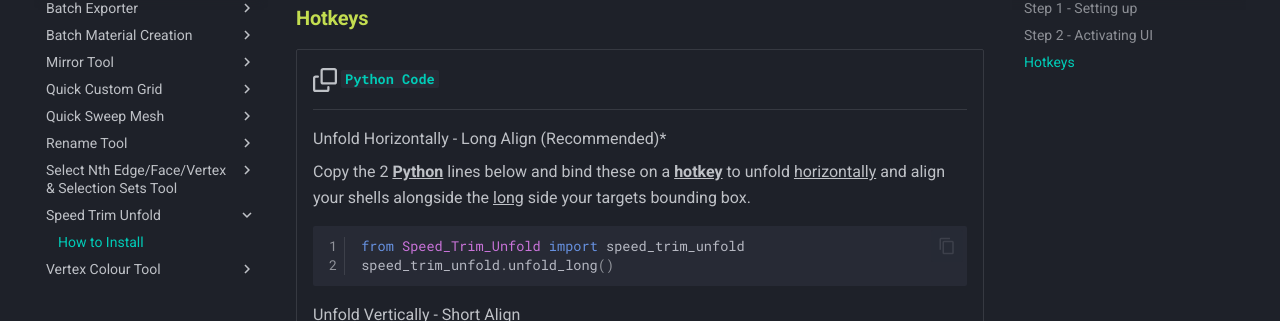
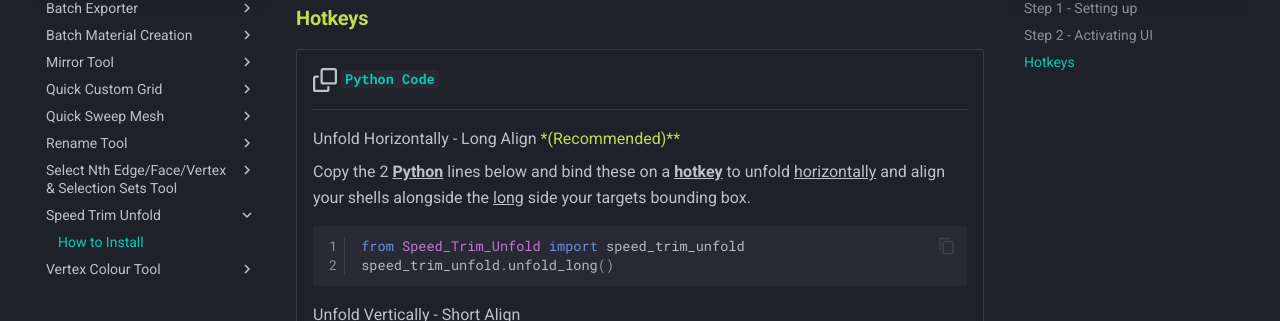
Before and after one commit to mike-isaakidis/Maya-Modelling-Tools, an MkDocs documentation site: the page built from docs/Speed Trim Unfold/How to install.md, in a window 1280 px wide and 900 px high, scrolled down 1001 px. Shown: the part 148-469 px from the top of the window. Built offline with MkDocs 1.6.1 and Material for MkDocs 9.7.7, drawn with Linux system fonts in a browser that asks for light colours; some of the changed text lies outside the part shown.

Commit message:
update docs
update docs

```diff
--- a/docs/Speed Trim Unfold/How to install.md
+++ b/docs/Speed Trim Unfold/How to install.md
@@ -1,4 +1,4 @@
-# :octicons-tools-16: **<span style="color:rgba(195, 221, 80, 1);">Installing Trim Speed Unfold</span>**
+# :octicons-tools-16: **<span style="color:rgba(195, 221, 80, 1);">Installing Speed Trim Unfold</span>**
 
 ![Speed Trim Unfold](images/Speed_Trim_Unfold_2.png){ .img-large .img-centered }
 ### **<span style="color:rgba(195, 221, 80, 1);">Step 1 - Setting up</span>**
@@ -47,7 +47,7 @@
 
     ---
 
-    Unfold Horizontally - Long Align (Recommended)*
+    Unfold Horizontally - Long Align <span style="color:rgba(195, 221, 80, 1);">*(Recommended)**</span>
 
     Copy the 2 ^^**Python**^^  lines below and bind these on a ^^**hotkey**^^ to unfold ^^horizontally^^ and align your shells alongside the ^^long^^ side your targets bounding box.
 
```
Also changed, not shown: docs/Speed Trim Unfold/index.md (+1 -1 lines), 1 other file.
